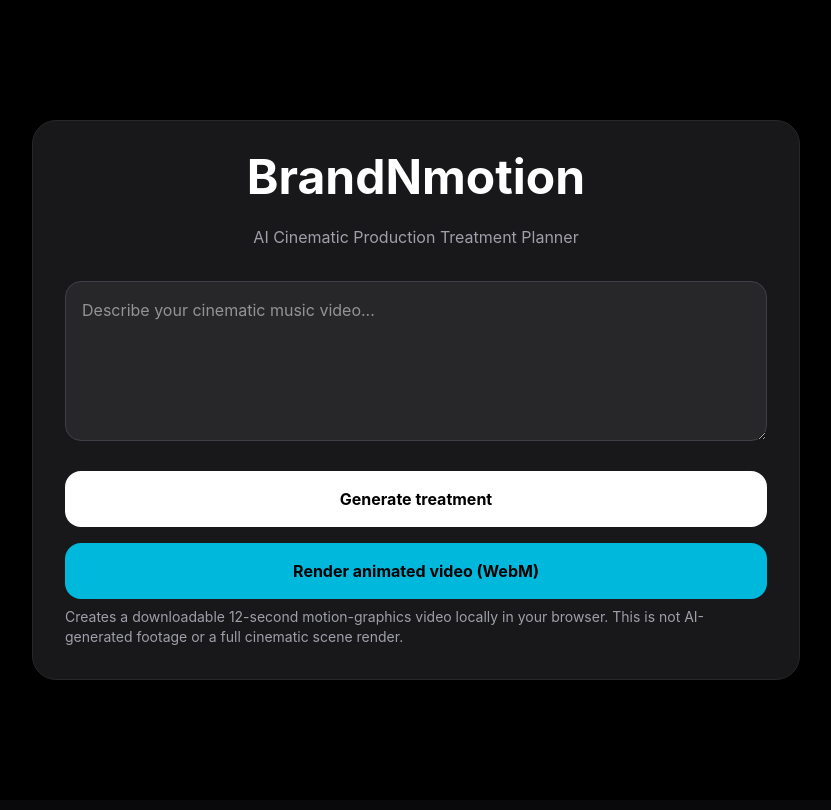
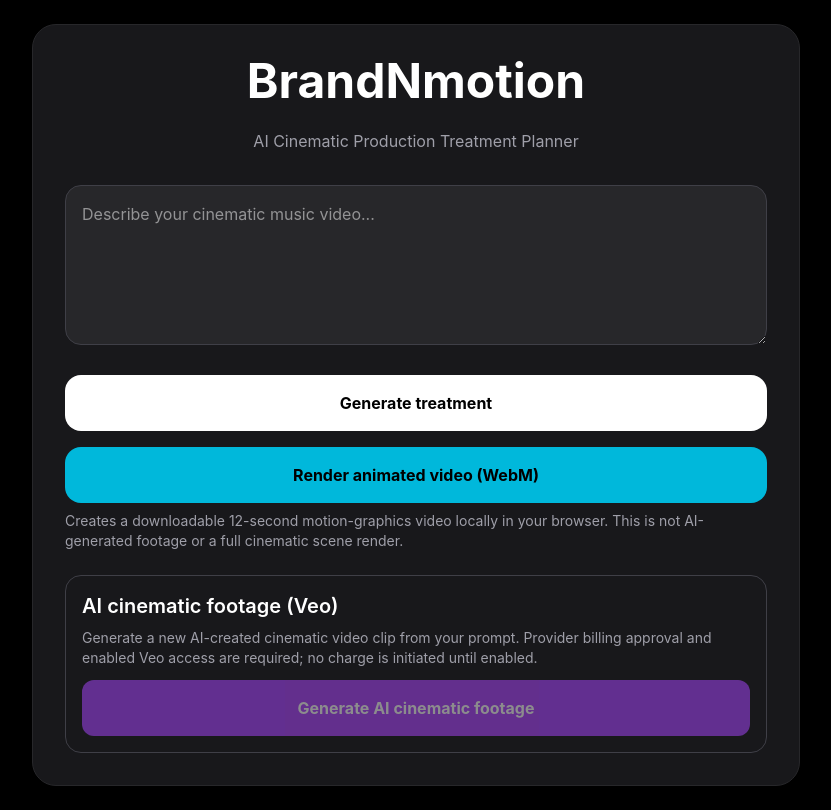
Before and after one commit to itsmelocsta-tech/BrandNMotion-, a React (Vite) app in the folder frontend/: page / in a window 1280 px wide. Shown: the whole page, without its empty margins (224-1055 px from the left). Built offline with nearby package versions, Linux system fonts and the light colour scheme.

Commit message:
Add AI cinematic generation UI with async progress and MP4 download

```diff
--- a/frontend/src/App.tsx
+++ b/frontend/src/App.tsx
@@ -10,6 +10,9 @@
   const [progress, setProgress] = useState(0);
   const [videoUrl, setVideoUrl] = useState("");
   const [renderError, setRenderError] = useState("");
+  const [cinematicStatus, setCinematicStatus] = useState("");
+  const [cinematicUrl, setCinematicUrl] = useState("");
+  const [cinematicBusy, setCinematicBusy] = useState(false);
 
   const generateVideo = async () => {
     try {
@@ -50,6 +53,30 @@
     }
   };
 
+  const makeCinematic = async () => {
+    setCinematicBusy(true);
+    setCinematicUrl("");
+    setCinematicStatus("Submitting cinematic video request...");
+    try {
+      const started = await axios.post("/api/cinematic", { prompt, aspectRatio: "16:9" });
+      const operation = started.data.operation;
+      for (let i = 0; i < 90; i++) {
+        await new Promise(resolve => setTimeout(resolve, 8000));
+        const status = await axios.get("/api/cinematic", { params: { operation } });
+        if (status.data.status === "completed") {
+          setCinematicUrl(status.data.downloadUrl);
+          setCinematicStatus("AI cinematic footage ready to download.");
+          return;
+        }
+        setCinematicStatus("Generating cinematic footage... " + Math.round((i + 1) * 8 / 60) + " min elapsed");
+      }
+      setCinematicStatus("Still processing. Generation exceeded the wait window.");
+    } catch (error) {
+      const detail = axios.isAxiosError(error) ? error.response?.data?.error : undefined;
+      setCinematicStatus(typeof detail === "string" ? detail : "AI video generation failed.");
+    } finally { setCinematicBusy(false); }
+  };
+
   return (
     <div className="min-h-screen bg-black text-white flex items-center justify-center p-6">
       <div className="w-full max-w-3xl bg-zinc-900 rounded-3xl p-8 shadow-2xl border border-zinc-800">
@@ -83,6 +110,14 @@
         {renderError && <p role="alert" className="text-red-300 mt-3">{renderError}</p>}
         {videoUrl && <div className="mt-5"><video controls playsInline src={videoUrl} className="w-full rounded-xl" /><a href={videoUrl} download="BrandNMotion-preview.webm" className="block mt-3 text-cyan-300 underline">Download rendered WebM</a></div>}
 
+        <div className="mt-6 border border-zinc-700 rounded-2xl p-4">
+          <h2 className="text-xl font-semibold">AI cinematic footage (Veo)</h2>
+          <p className="text-sm text-zinc-400 mt-2">Generate a new AI-created cinematic video clip from your prompt. Provider billing approval and enabled Veo access are required; no charge is initiated until enabled.</p>
+          <button onClick={makeCinematic} disabled={cinematicBusy || !prompt.trim()} className="w-full mt-3 bg-purple-500 text-white py-4 rounded-xl font-bold disabled:opacity-50">{cinematicBusy ? "Generating AI footage..." : "Generate AI cinematic footage"}</button>
+          {cinematicStatus && <p role="status" className="mt-3 text-sm">{cinematicStatus}</p>}
+          {cinematicUrl && <a href={cinematicUrl} className="block mt-3 text-cyan-300 underline">Download AI-generated MP4</a>}
+        </div>
+
         {result && (
           <div className="mt-8 bg-zinc-800 p-6 rounded-2xl border border-zinc-700 whitespace-pre-wrap">
             {result}
```
